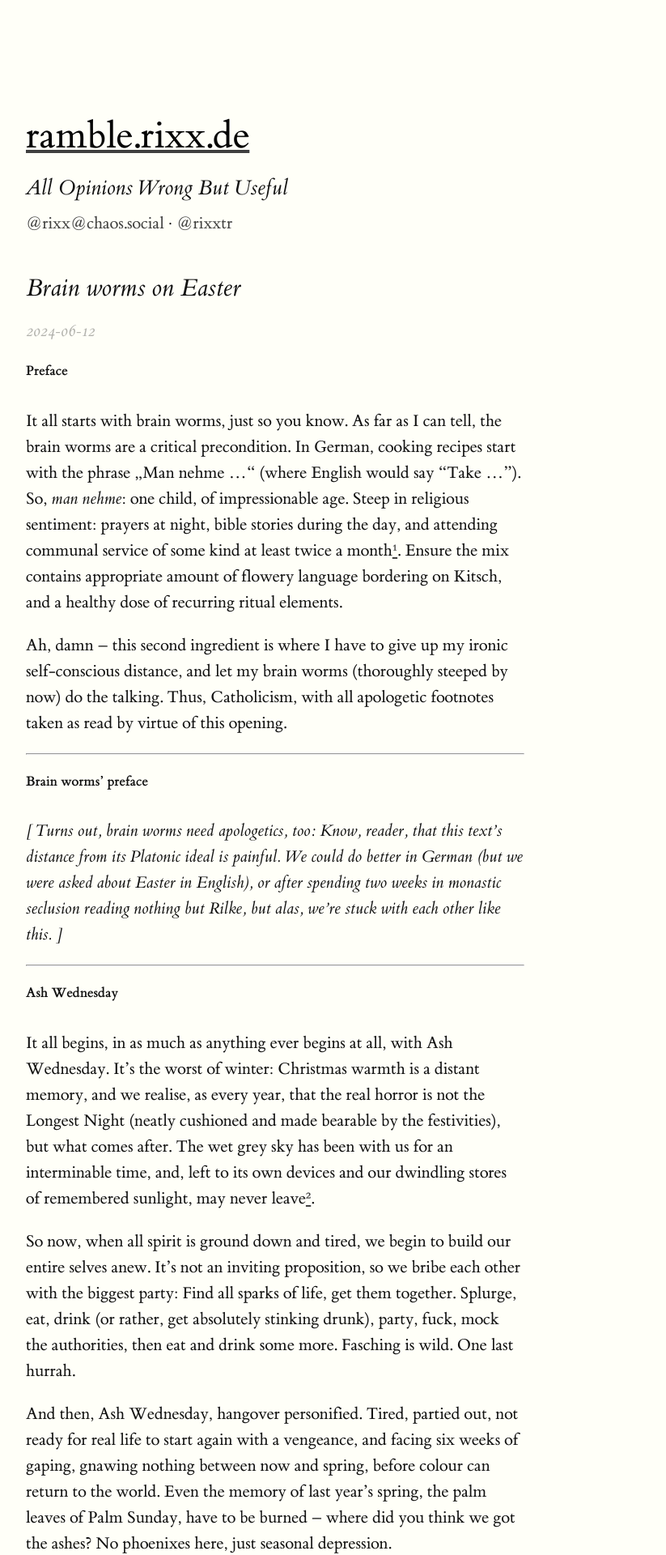
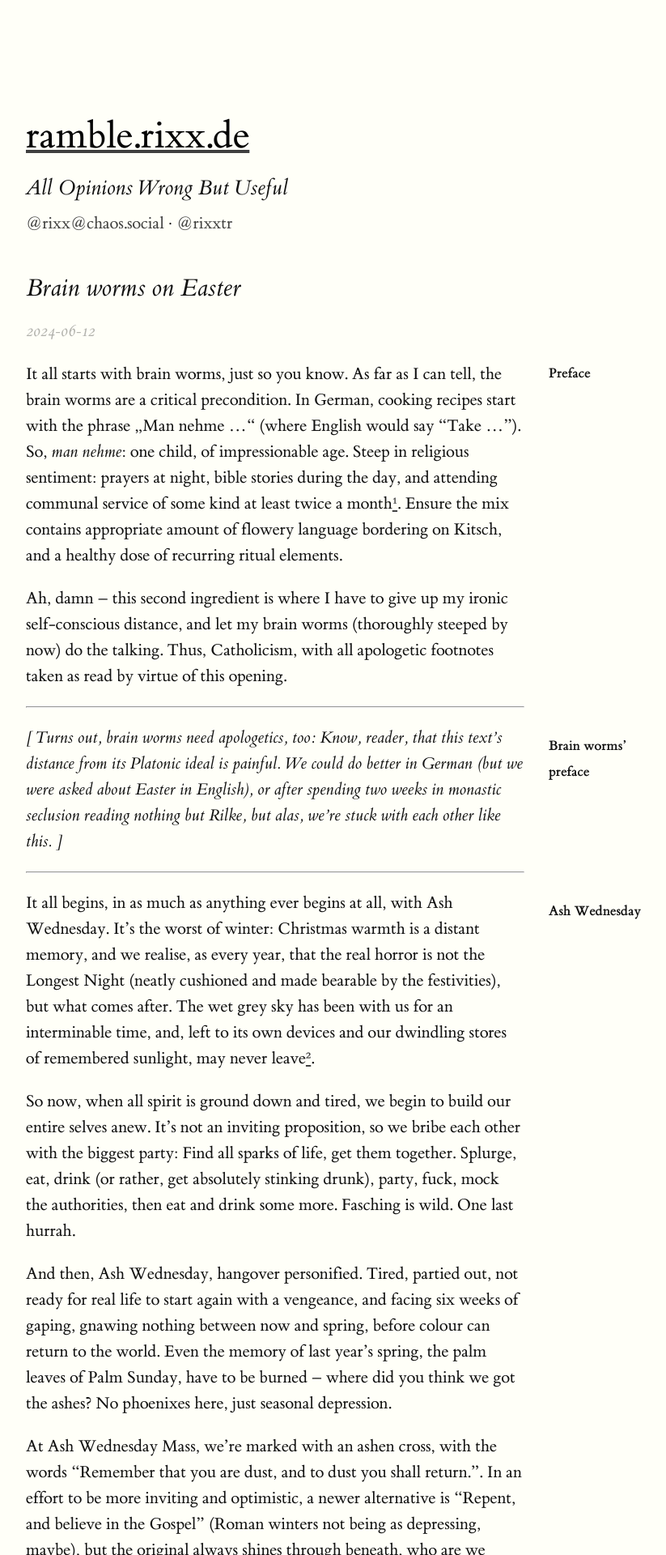
Before and after one commit to rixx/ramble, a Jekyll site: the page built from _posts/2024-06-12-easter.md, in a window 1280 px wide. Shown: the top 1920 px of the page at 81% size, without its empty margins (128-951 px from the left). Built offline with Jekyll 4.4.1, drawn with Linux system fonts in a browser that asks for light colours.

Commit message:
Side headings at h5 level

```diff
--- a/_sass/main.scss
+++ b/_sass/main.scss
@@ -46,7 +46,8 @@ header, article {
     min-width: 300px;
 }
 article {
-    padding-bottom: 100px
+    padding-bottom: 100px;
+    position: relative;
 }
 article h2 {
     font-weight: normal;
@@ -91,6 +92,14 @@ blockquote {
     text-align: right;
     font-style: italic;
 }
+@media (min-width: 800px) {
+    h5 {
+        position: absolute;
+        right: -150px;
+        width: 120px;
+        margin-top: 20px;
+    }
+}
 @media (max-width: 1200px) {
     blockquote {
         margin: 30px 40px;
@@ -103,6 +112,10 @@ blockquote {
     blockquote {
         margin: 30px 20px;
     }
+    h5 {
+        margin: 1em 0 0 0;
+        font-style: italic;
+    }
 }
 @media (max-width: 480px) {
     header, article {
```
